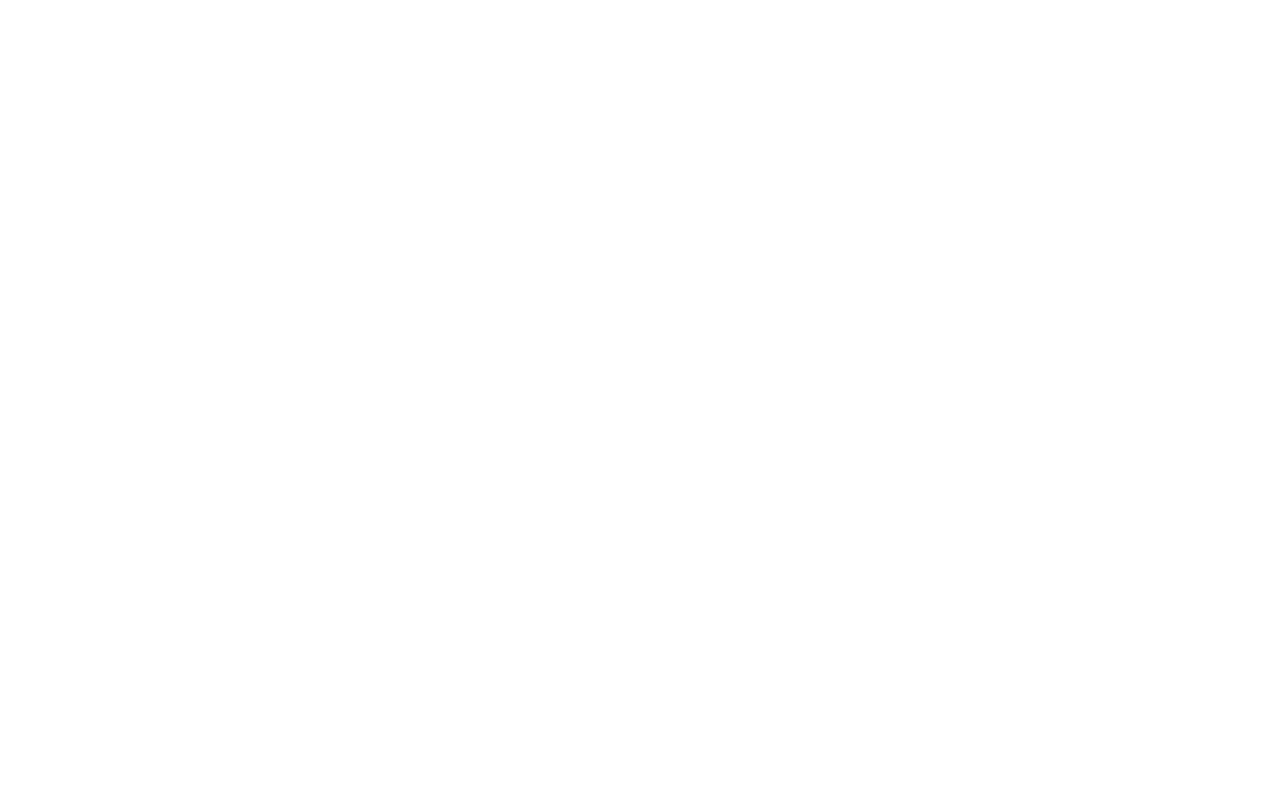
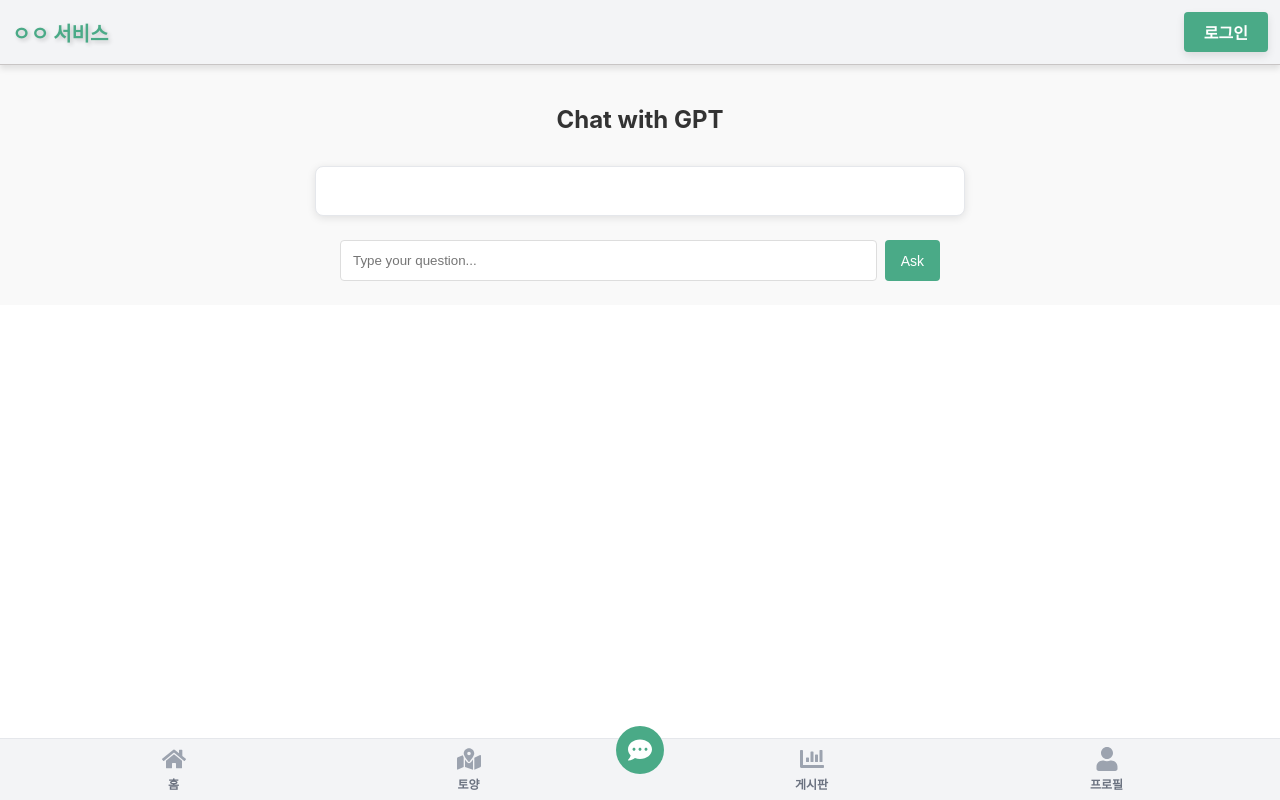
Before and after one commit to kt-bigproject28/bigproject28, a React (Create React App) app: page /chat in a window 1280 px wide. Before the commit this address had no page. Built offline with nearby package versions, Linux system fonts and the light colour scheme.

Commit message:
feat: chat api tets

```diff
--- a/src/App.js
+++ b/src/App.js
@@ -10,6 +10,7 @@
 import WritePostPage from "./pages/WritePostPage";
 import SignupTemplate from "./components/templates/SignupTemplate";
 import LoginTemplate from "./components/templates/LoginTemplate";
+import ChatPage from "./components/templates/ChatPage";
 
 function App() {
 
@@ -26,6 +27,7 @@
           <Route path="myboard" element={<MyBoardPage />} />
           <Route path="post/:id" element={<PostDetailPage />} />
           <Route path="post/write" element={<WritePostPage />} />
+          <Route path="/chat" element={<ChatPage />} />
         </Route>
       </Routes>
     </BrowserRouter>
--- /dev/null
+++ b/src/components/templates/ChatPage.jsx
@@ -0,0 +1,166 @@
+import React, { useState } from 'react';
+import axios from 'axios';
+import styled from 'styled-components';
+
+const Container = styled.div`
+  display: flex;
+  flex-direction: column;
+  align-items: center;
+  padding: 24px;
+  background-color: #f9f9f9;
+  height: 100%;
+  width: 100%;
+  box-sizing: border-box;
+`;
+
+const Title = styled.h1`
+  font-size: 24px;
+  margin-bottom: 32px;
+  color: #333;
+`;
+
+const ChatBox = styled.div`
+  width: 100%;
+  max-width: 600px;
+  background-color: white;
+  padding: 24px;
+  border: 1px solid #e5e7eb;
+  border-radius: 8px;
+  box-shadow: 0 2px 8px rgba(0, 0, 0, 0.1);
+  margin-bottom: 24px;
+`;
+
+const MessageList = styled.ul`
+  list-style: none;
+  padding: 0;
+  margin: 0;
+  max-height: 400px;
+  overflow-y: auto;
+`;
+
+const Message = styled.li`
+  padding: 8px 12px;
+  border-radius: 4px;
+  margin-bottom: 12px;
+  background-color: ${({ isUser }) => (isUser ? '#d1e7dd' : '#f8d7da')};
+  align-self: ${({ isUser }) => (isUser ? 'flex-end' : 'flex-start')};
+`;
+
+const InputBox = styled.form`
+  display: flex;
+  width: 100%;
+  max-width: 600px;
+`;
+
+const Input = styled.input`
+  flex: 1;
+  padding: 12px;
+  border: 1px solid #ddd;
+  border-radius: 4px;
+  margin-right: 8px;
+  &:focus {
+    outline: none;
+    border-color: #4aaa87;
+  }
+`;
+
+const Button = styled.button`
+  padding: 12px 16px;
+  font-size: 14px;
+  color: white;
+  background-color: #4aaa87;
+  border: none;
+  border-radius: 4px;
+  cursor: pointer;
+  &:hover {
+    background-color: #6dc4b0;
+  }
+`;
+
+const ChatPage = () => {
+  const [messages, setMessages] = useState([]);
+  const [inputValue, setInputValue] = useState('');
+
+  const getCookie = (name) => {
+    let cookieValue = null;
+    if (document.cookie && document.cookie !== '') {
+      const cookies = document.cookie.split(';');
+      for (let i = 0; i < cookies.length; i++) {
+        const cookie = cookies[i].trim();
+        if (cookie.substring(0, name.length + 1) === (name + '=')) {
+          cookieValue = decodeURIComponent(cookie.substring(name.length + 1));
+          break;
+        }
+      }
+    }
+    return cookieValue;
+  };
+
+  const handleSubmit = async (e) => {
+    e.preventDefault();
+    const userMessage = {
+      isUser: true,
+      text: inputValue,
+      timestamp: new Date().toISOString()
+    };
+    setMessages([...messages, userMessage]);
+
+    const csrftoken = getCookie('csrftoken');
+    const accessToken = localStorage.getItem('accessToken');
+    const userId = localStorage.getItem('userId');
+
+    try {
+      const response = await axios.post('http://localhost:8000/selfchatbot/chatbot/', { question: inputValue, user_id: userId }, {
+        headers: {
+          'X-CSRFToken': csrftoken,
+          'Content-Type': 'application/json',
+          'Authorization': `Bearer ${accessToken}`
+        }
+      });
+      const botMessage = {
+        isUser: false,
+        text: response.data.answer,
+        timestamp: response.data.timestamp
+      };
+      setMessages([...messages, userMessage, botMessage]);
+    } catch (error) {
+      console.error('Error during chat processing:', error);
+      const errorMessage = {
+        isUser: false,
+        text: 'An error occurred. Please try again later.',
+        timestamp: new Date().toISOString()
+      };
+      setMessages([...messages, userMessage, errorMessage]);
+    }
+    setInputValue('');
+  };
+
+  return (
+    <Container>
+      <Title>Chat with GPT</Title>
+      <ChatBox>
+        <MessageList>
+          {messages.map((msg, index) => (
+            <Message key={index} isUser={msg.isUser}>
+              <strong>{msg.isUser ? 'You' : 'Bot'}:</strong> {msg.text}
+              <br />
+              <small>{new Date(msg.timestamp).toLocaleTimeString()}</small>
+            </Message>
+          ))}
+        </MessageList>
+      </ChatBox>
+      <InputBox onSubmit={handleSubmit}>
+        <Input
+          type="text"
+          value={inputValue}
+          onChange={(e) => setInputValue(e.target.value)}
+          placeholder="Type your question..."
+          required
+        />
+        <Button type="submit">Ask</Button>
+      </InputBox>
+    </Container>
+  );
+};
+
+export default ChatPage;
```
